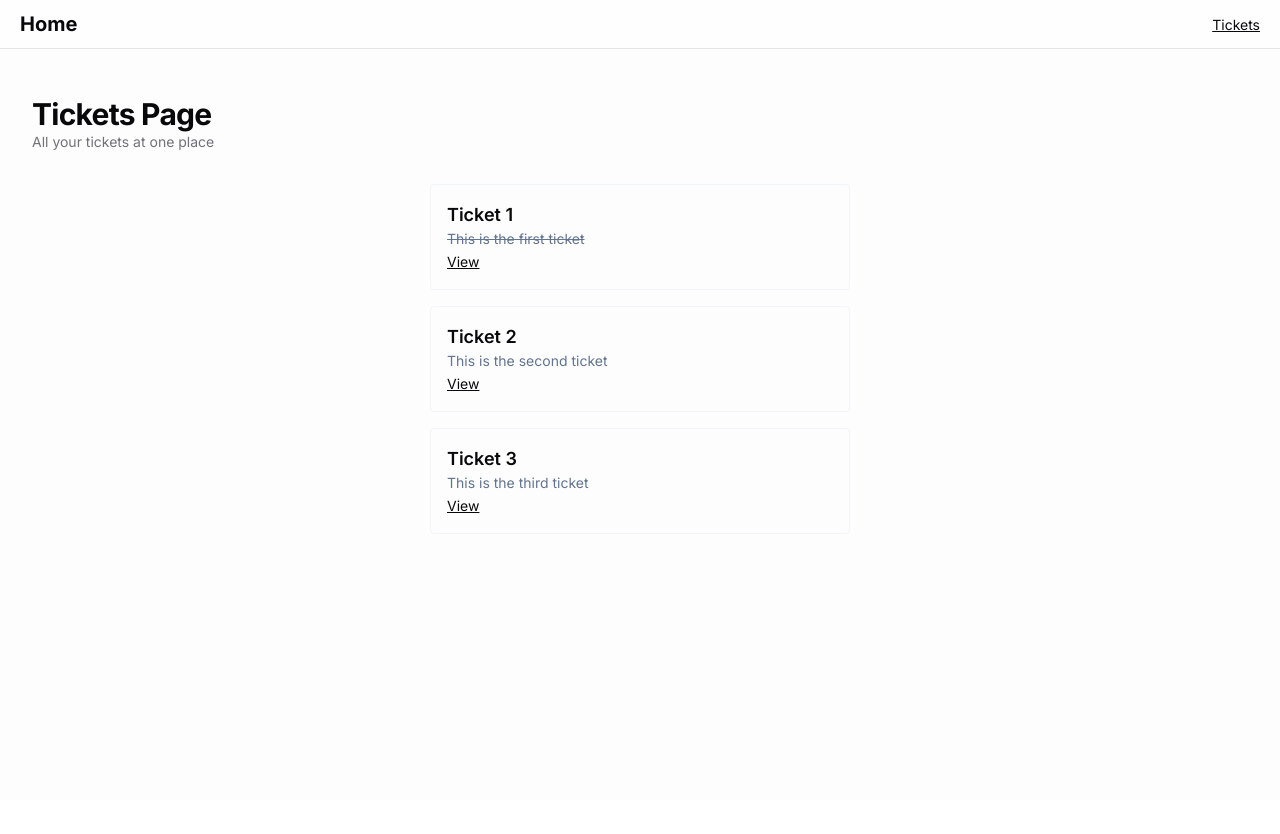
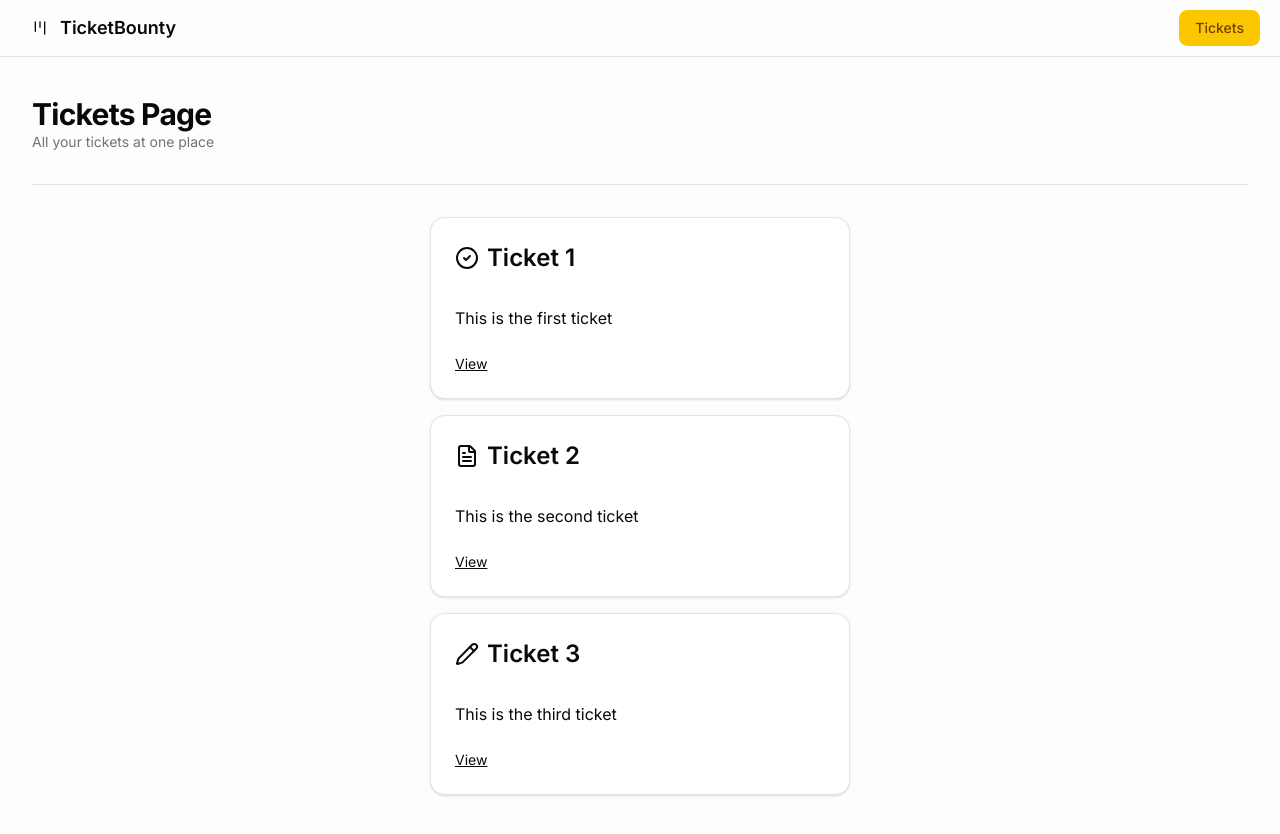
Before and after one commit to ilyasbikarnaf/ticket-bounty, a Next.js app: page /tickets in a window 1280 px wide. Shown: the top 834 px of the page. Before the commit the page ends 800 px from the top, so only its background shows below. Built offline with nearby package versions, Linux system fonts and the light colour scheme.

Commit message:
style: refactor layout and tickets list to use shadcn components

```diff
--- a/src/app/layout.tsx
+++ b/src/app/layout.tsx
@@ -1,7 +1,9 @@
 import "./globals.css";
+import { LucideKanban } from "lucide-react";
 import type { Metadata } from "next";
-import { Geist, Geist_Mono, Inter } from "next/font/google";
+import { Inter } from "next/font/google";
 import Link from "next/link";
+import { buttonVariants } from "@/components/ui/button";
 import { homePath, ticketsPath } from "./path";
 
 const inter = Inter({ subsets: ["latin"] });
@@ -19,14 +21,21 @@ export default function RootLayout({
   return (
     <html lang="en">
       <body className={inter.className}>
-        <nav className="flex items-center justify-between py-2.5 px-5 border-b bg-background/60 w-full fixed left-0 top-0 right-0 z-20 backdrop-blur-xs bottom">
+        <nav className="flex items-center justify-between py-2.5 px-5 border-b bg-background/60 w-full fixed left-0 top-0 right-0 z-20 backdrop-blur-xs ">
           <div>
-            <Link href={homePath()} className="text-xl font-bold">
-              Home
+            <Link
+              href={homePath()}
+              className={buttonVariants({ variant: "ghost" })}
+            >
+              <LucideKanban />
+              <h1 className="font-semibold text-lg ml-1">TicketBounty</h1>
             </Link>
           </div>
           <div>
-            <Link href={ticketsPath()} className="text-sm underline">
+            <Link
+              href={ticketsPath()}
+              className={buttonVariants({ variant: "default" })}
+            >
               Tickets
             </Link>
           </div>
--- a/src/app/tickets/page.tsx
+++ b/src/app/tickets/page.tsx
@@ -1,7 +1,21 @@
-import clsx from "clsx";
+import { LucideCircleCheck, LucideFileText, LucidePencil } from "lucide-react";
 import Link from "next/link";
+import {
+  Card,
+  CardContent,
+  CardFooter,
+  CardHeader,
+  CardTitle,
+} from "@/components/ui/card";
+import { Separator } from "@/components/ui/separator";
 import { initialTickets } from "@/data";
 import { ticketPath } from "../path";
+
+const TICKETS_ICON = {
+  OPEN: <LucideFileText />,
+  IN_PROGRESS: <LucidePencil />,
+  DONE: <LucideCircleCheck />,
+};
 
 export default function TicketsPage() {
   return (
@@ -13,25 +27,30 @@ export default function TicketsPage() {
         </p>
       </div>
 
-      <div className="flex-1 flex flex-col items-center gap-y-4 fade-in-from-top">
+      <Separator />
+
+      <div className="flex-1 flex flex-col items-center gap-y-4 animate-fade-in-from-top">
         {initialTickets.map((ticket) => (
-          <div
-            key={ticket.id}
-            className="w-full max-w-[420px] border border-slate-100 p-4 rounded"
-          >
-            <h3 className="text-lg truncate font-semibold ">{ticket.title}</h3>
-            <p
-              className={clsx("text-sm truncate text-slate-500 ", {
-                "line-through": ticket.status === "DONE",
-              })}
-            >
-              {ticket.content}
-            </p>
+          <Card key={ticket.id} className="w-full max-w-[420px] ">
+            <CardHeader>
+              <CardTitle className="flex items-center gap-x-2">
+                <span>{TICKETS_ICON[ticket.status]}</span>
+                <h3 className="text-2xl">{ticket.title}</h3>
+              </CardTitle>
+            </CardHeader>
 
-            <Link href={ticketPath(ticket.id)} className="text-sm underline">
-              View
-            </Link>
-          </div>
+            <CardContent>
+              <p className="line-clamp-3 whitespace-break-spaces">
+                {ticket.content}
+              </p>
+            </CardContent>
+
+            <CardFooter>
+              <Link href={ticketPath(ticket.id)} className="text-sm underline">
+                View
+              </Link>
+            </CardFooter>
+          </Card>
         ))}
       </div>
     </div>
```
